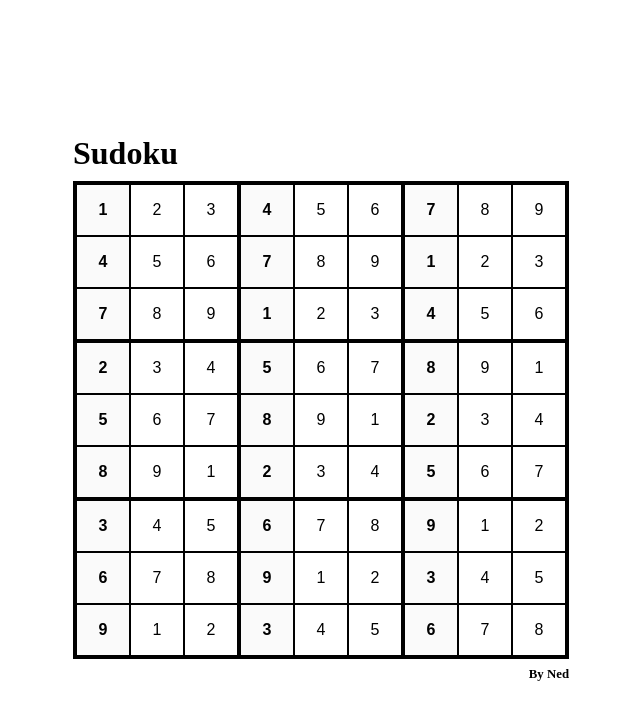
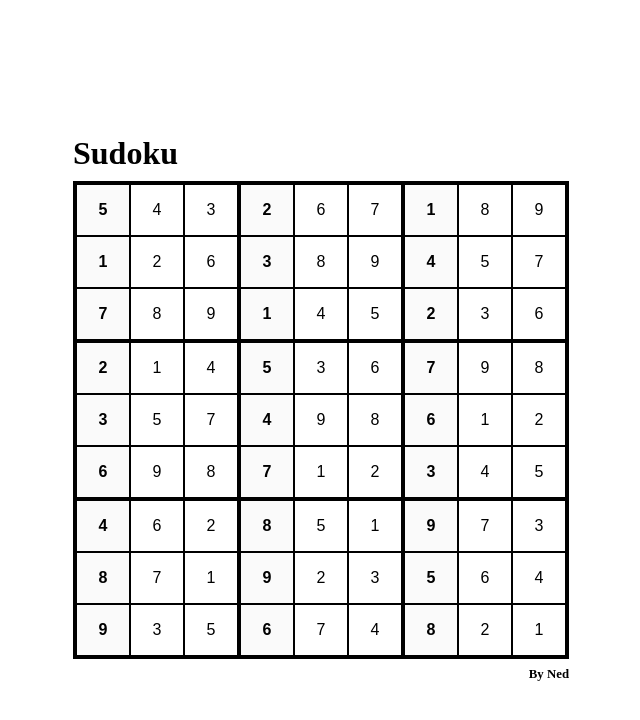
Before and after one commit to ned-park/sudoku, a React (Vite) app: page / in a window 1280 px wide. Shown: the top 720 px of the page, without its empty margins (319-959 px from the left). Built offline with nearby package versions, Linux system fonts and the light colour scheme.

Commit message:
feat: create solved boards based on random seed row

```diff
--- a/src/App.jsx
+++ b/src/App.jsx
@@ -1,11 +1,15 @@
 import { useState, useEffect } from "react";
 import "./App.css";
 import Board from "./components/Board";
-import { isValidBoard, solutionXor } from "./utilities/board";
+import { isValidBoard, solutionXor, createPuzzle } from "./utilities/board";
 
-function createPuzzle(setBoard, setSolution, setIsMutable) {
-  setBoard("123456789456789123789123456234567891567891234891234567345678912678912345912345678".split("").map(Number));
-}
+// function createPuzzle(setBoard, setSolution, setIsMutable) {
+//   setBoard("123456789456789123789123456234567891567891234891234567345678912678912345912345678".split("").map(Number));
+// }
+
+// function solveBoard(board) {
+//   return true;
+// }
 
 function App() {
   const [board, setBoard] = useState();
@@ -16,26 +20,25 @@ function App() {
   //   arr[10] = 3;
   //   return arr;
   // })()
-  const [solution, setSolution] = useState(
-    // use solution for give up
-    new Array(81).fill(0).map((_, i) => i + 1)
-  );
+  const [solution, setSolution] = useState();
+  // use solution for give up
+  // new Array(81).fill(0).map((_, i) => i + 1)
   const [isMutable, setIsMutable] = useState(new Array(81).fill(true).map((_, i) => i % 3 != 0));
-  const [isValid, setIsValid] = useState(new Array(81).fill(true).map((_, i) => i % 3 == 2));
+  const [isValid, setIsValid] = useState([]);
   const [isLoaded, setIsLoaded] = useState(false);
 
   useEffect(() => {
-    try {
-      const data = localStorage.getItem("sudoku");
-      const previousState = JSON.parse(data);
-      setSolution(previousState.solution.map((e, i) => solutionXor(e, i)));
-      setIsMutable(previousState.isMutable);
-      setBoard(previousState.board);
-    } catch {
-      createPuzzle(setBoard, setSolution, setIsMutable);
-    } finally {
-      setIsLoaded(true);
-    }
+    // try {
+    //   const data = localStorage.getItem("sudoku");
+    //   const previousState = JSON.parse(data);
+    //   setSolution(previousState.solution.map((e, i) => solutionXor(e, i)));
+    //   setIsMutable(previousState.isMutable);
+    //   setBoard(previousState.board);
+    // } catch {
+    createPuzzle(setBoard, setSolution, setIsMutable);
+    // } finally {
+    setIsLoaded(true);
+    // }
   }, []);
 
   useEffect(() => {
--- a/src/utilities/board.jsx
+++ b/src/utilities/board.jsx
@@ -14,7 +14,6 @@ export function isValidBoard(board, setIsValid) {
     colSeen = new Map();
     boxSeen = new Map();
 
-    let boxNums = [];
     for (let n = 0; n < sideLength; n++) {
       // rows
       if (board[m * sideLength + n] != 0) {
@@ -42,7 +41,6 @@ export function isValidBoard(board, setIsValid) {
         Math.floor(n / boxSideLength) * sideLength +
         Math.floor(m % boxSideLength) * boxSideLength +
         (n % boxSideLength);
-      boxNums.push(boxIdx);
       if (board[boxIdx] != 0) {
         if (boxSeen.has(board[boxIdx])) {
           valid[boxSeen.get(board[boxIdx])] = false;
@@ -63,4 +61,52 @@ export function solutionXor(e, i) {
   return e ^ ((-1) ** i * 3 ** 7 + (((-1) ** (i - 1) * i * i) % 3 ** 7));
 }
 
-export function createPuzzle() {}
+export function createPuzzle(setBoard, setSolution, setIsMutable) {
+  const solution = new Array(81).fill(0);
+  const seedRow = new Array(9).fill(0).map((_, i) => i + 1);
+  seedRow.sort(() => Math.random() - 0.5);
+  for (let i = 0; i < seedRow.length; i++) solution[i] = seedRow[i];
+
+  solveBoard(solution, 9);
+  setSolution(solution);
+  setBoard(solution);
+  generateBoard(solution, setBoard, setIsMutable);
+  console.log(solution);
+}
+
+function generateBoard(solution, setBoard, setIsMutable) {}
+
+function solveBoard(board, idx) {
+  if (idx == board.length) {
+    return true;
+  }
+
+  if (board[idx] != 0) {
+    return solveBoard(board, idx + 1);
+  } else {
+    for (let i = 1; i <= 9; i++) {
+      if (hasNoConflicts(board, idx, i)) {
+        board[idx] = i;
+        const hasSolution = solveBoard(board, idx + 1);
+        if (hasSolution) return hasSolution;
+        board[idx] = 0;
+      }
+    }
+  }
+  return false;
+}
+
+function hasNoConflicts(board, idx, i) {
+  let r = Math.floor(idx / 9);
+  let c = idx % 9;
+  const sideLength = Math.sqrt(board.length);
+  const boxSideLength = Math.sqrt(sideLength);
+  for (let j = 0; j < sideLength; j++) {
+    let boxIdx =
+      (boxSideLength * Math.floor(r / boxSideLength) + Math.floor(j / boxSideLength)) * sideLength +
+      boxSideLength * Math.floor(c / boxSideLength) +
+      (j % boxSideLength);
+    if (board[j * sideLength + c] == i || board[r * sideLength + j] == i || board[boxIdx] == i) return false;
+  }
+  return true;
+}
```
